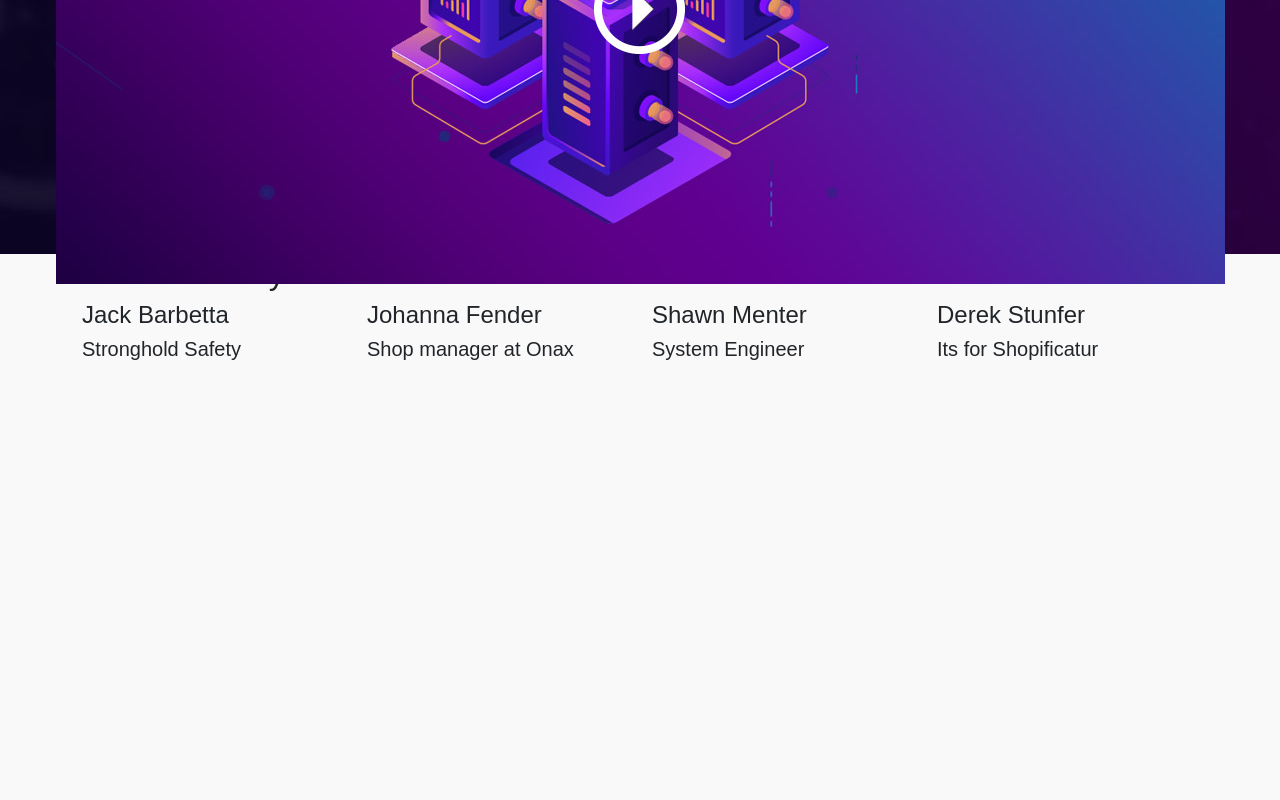
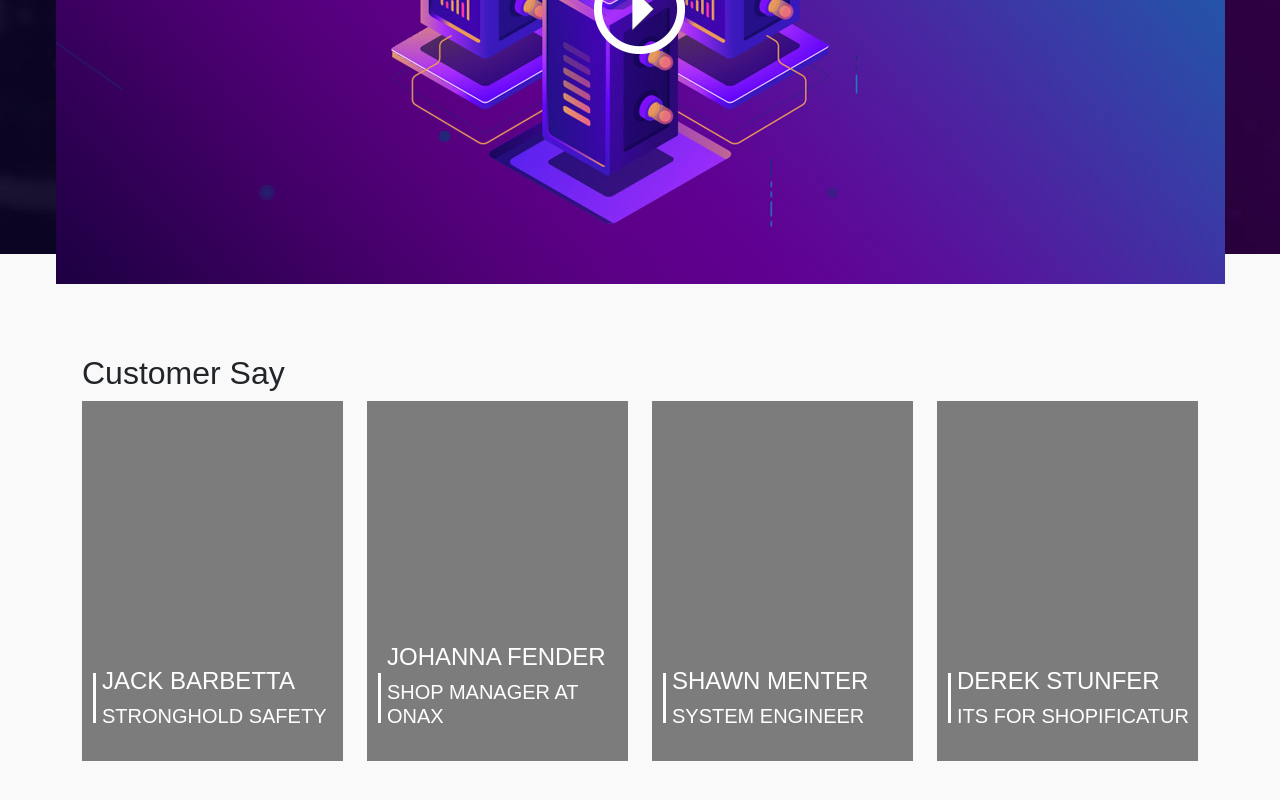
Before and after one commit to MaGo0506/cyber-security, a plain HTML site: page index.html in a window 1280 px wide. Shown: the part 2362-3162 px from the top of the page. Before the commit the page ends 2731 px from the top, so only its background shows below. Drawn offline with nearby package versions, Linux system fonts and the light colour scheme.

Commit message:
Add files via upload

```diff
--- a/css/style.css
+++ b/css/style.css
@@ -253,3 +253,36 @@ body {
 .how-it-works .modal .modal-dialog .modal-content .modal-header{
 	border-bottom: 0;
 }
+
+.customer-say-section {
+	padding-top: 100px;
+	padding-bottom: 100px;
+}
+.testimonials{
+	height: 360px;
+	background-position: center;
+	background-size: cover;
+	color: #fff;
+	text-transform: uppercase;
+}
+.customer-say-section .testimonials .testimonial-inner {
+	background-color: rgba(0, 0, 0, 0.5);
+	height: 100%;
+	padding: 20px;
+	position: relative;
+}
+
+.customer-say-section .testimonials .testimonial-inner .testimonial-content{
+	position: absolute;
+	bottom: 25px;
+}
+.customer-say-section .testimonials .testimonial-inner .testimonial-content:before{
+content: "";
+width: 3px;
+height: 50px;
+background-color: #fff;
+position: absolute;
+bottom: 13px;
+left: -9px;
+
+}
```
